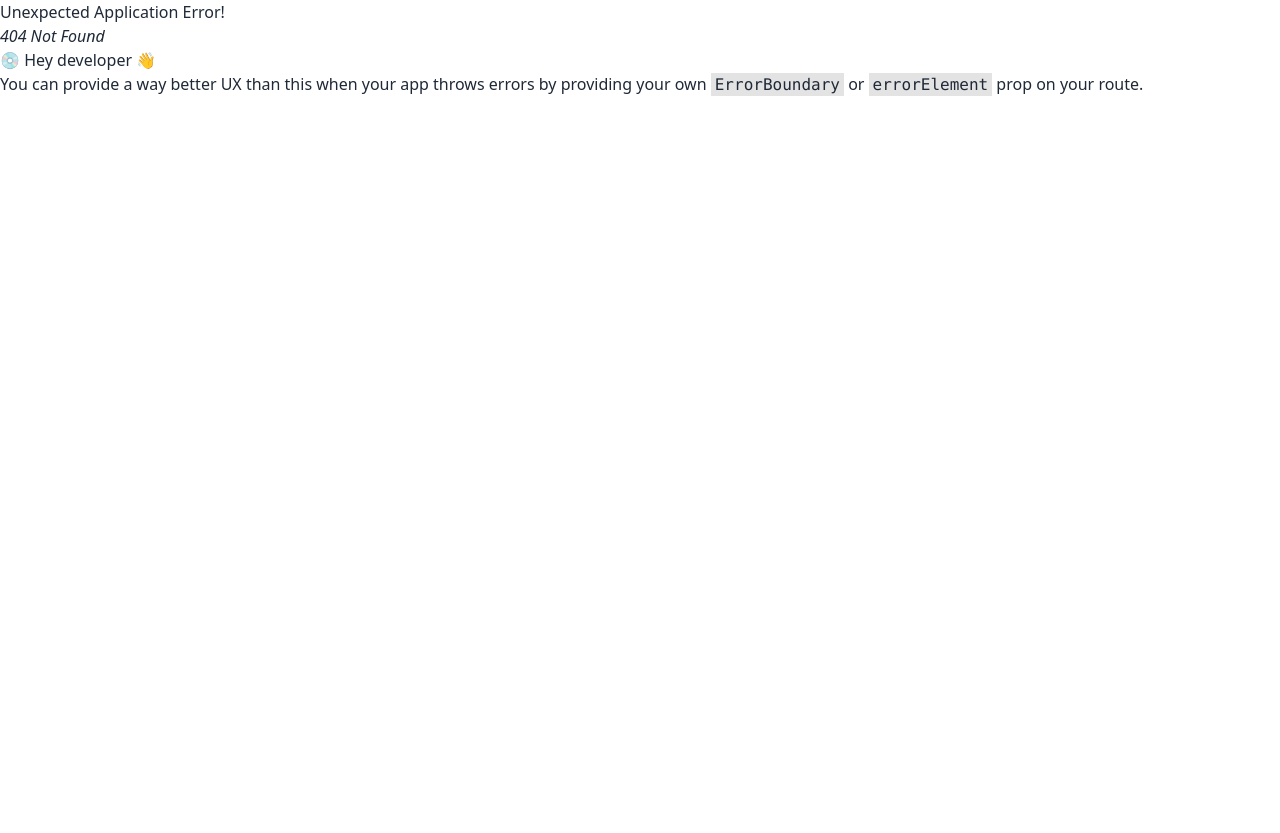
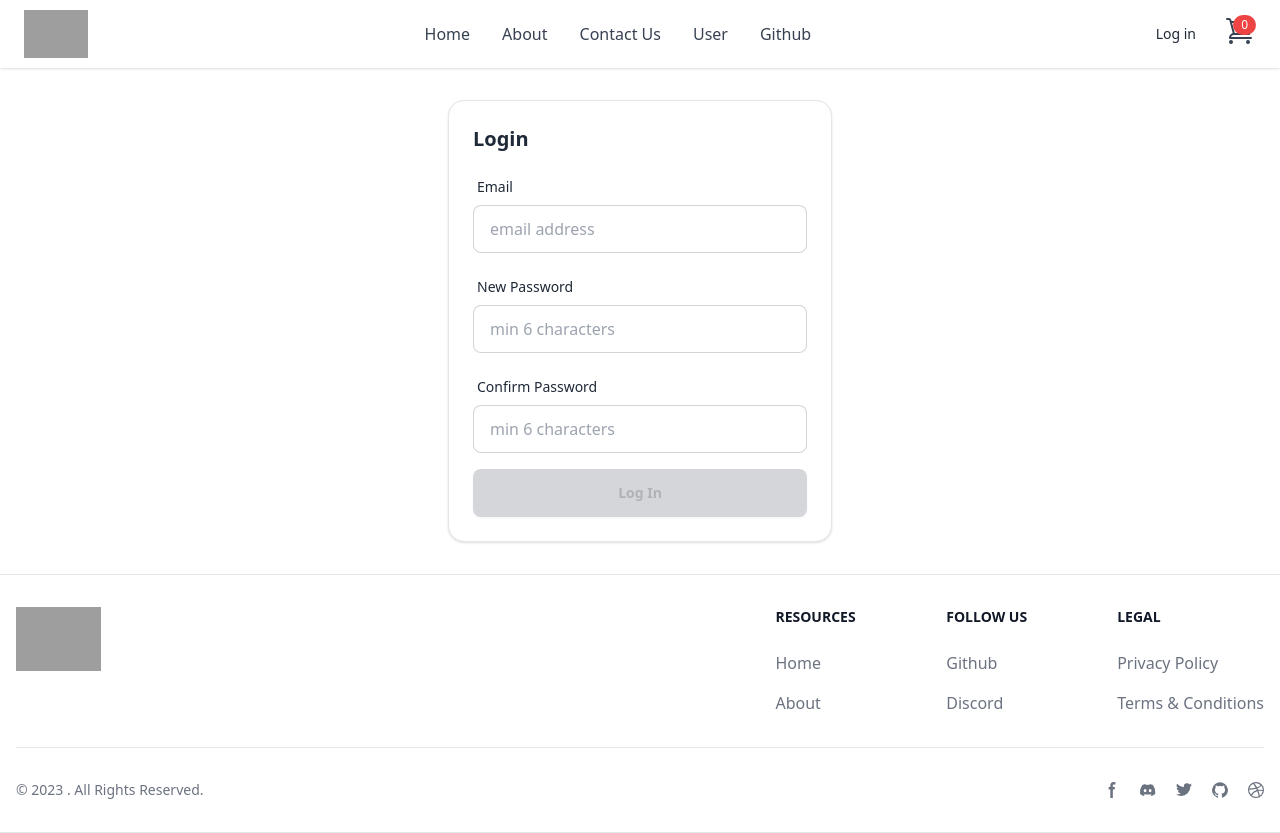
Before and after one commit to karanvir-7/React, a React (Create React App) app: page /register in a window 1280 px wide. Before the commit this address had no page. Before the commit the page ends 800 px from the top, so only its background shows below. Built offline with nearby package versions, Linux system fonts and the light colour scheme; grey boxes are pictures that could not be loaded.

Commit message:
Authentication Added: Login and Register Component

```diff
--- a/package.json
+++ b/package.json
@@ -14,6 +14,7 @@
     "@types/react": "^19.1.12",
     "@types/react-dom": "^19.1.9",
     "axios": "^1.11.0",
+    "firebase": "^12.6.0",
     "react": "^19.1.1",
     "react-dom": "^19.1.1",
     "react-redux": "^9.2.0",
--- a/src/components/Header/Header.tsx
+++ b/src/components/Header/Header.tsx
@@ -20,7 +20,7 @@ export default function Header() {
           </Link>
           <div className="flex items-center lg:order-2">
             <Link
-              to="#"
+              to="/login"
               className="text-gray-800 hover:bg-gray-50 focus:ring-4 focus:ring-gray-300 font-medium rounded-lg text-sm px-4 lg:px-5 py-2 lg:py-2.5 mr-2 focus:outline-none"
             >
               Log in
--- /dev/null
+++ b/src/pages/Authentication/LogIn/LogIn.tsx
@@ -0,0 +1,116 @@
+import React, { useState } from "react";
+import { Link } from "react-router-dom";
+
+const LogIn: React.FC = () => {
+  const [values, setValues] = useState({ email: "", password: "" });
+  const [touched, setTouched] = useState({ email: false, password: false });
+
+  const emailValid =
+    /^[^\s@]+@[^\s@]+\.[^\s@]+$/.test(values.email) || values.email === "";
+  const passwordValid = values.password.length >= 6 || values.password === "";
+
+  const canSubmit = () =>
+    values.email && values.password && emailValid && passwordValid;
+
+  function handleChange(e: React.FocusEvent<HTMLInputElement>): void {
+    const { name, value } = e.target; //e.target is the DOM element that triggered the event (input field)
+    setValues((prev) => ({ ...prev, [name]: value }));
+  }
+
+  function handleBlur(e: React.FocusEvent<HTMLInputElement>): void {
+    const { name } = e.target; //e.target is the DOM element that triggered the event (input field)
+    setTouched((prev) => ({ ...prev, [name]: true }));
+  }
+
+  async function handleSubmit(
+    e: React.FormEvent<HTMLFormElement>
+  ): Promise<void> {
+    e.preventDefault();
+    if (!canSubmit) return;
+    console.log(values);
+  }
+
+  return (
+    <div className="flex justify-center p-8">
+      <form
+        onSubmit={handleSubmit}
+        className="card w-96 bg-base-100 shadow border border-base-300 p-6 space-y-4"
+        noValidate
+      >
+        <h2 className="card-title">Login</h2>
+
+        <div className="form-control">
+          <label className="label">
+            <span className="label-text">Email</span>
+          </label>
+          <input
+            name="email"
+            type="email"
+            placeholder="email address"
+            className="input input-bordered"
+            value={values.email}
+            onChange={handleChange}
+            onBlur={handleBlur} // this will handle for touch will emit when we lose focus from input field
+            autoComplete="email"
+            required
+          />
+          {!emailValid && touched.email && (
+            <p className="text-xs text-red-500 mt-1">Invalid email format.</p>
+          )}
+        </div>
+
+        <div className="form-control">
+          <label className="label">
+            <span className="label-text">Password</span>
+          </label>
+          <input
+            name="password"
+            type="password"
+            placeholder="min 6 characters"
+            className="input input-bordered"
+            value={values.password}
+            onChange={handleChange}
+            onBlur={handleBlur}
+            autoComplete="current-password"
+            required
+          />
+          {!passwordValid && touched.password && (
+            <p className="text-xs text-red-500 mt-1">
+              Password must be at least 6 characters.
+            </p>
+          )}
+        </div>
+
+        <button
+          type="submit"
+          className="btn btn-primary w-full"
+          disabled={!canSubmit()}
+        >
+          Log In
+        </button>
+
+        <div className="p-2 justify-center">
+          Not registered yet?
+          <Link
+            to="/register"
+            className="text-red-800 pl-2"
+          >
+            Register
+          </Link>
+        </div>
+      </form>
+    </div>
+  );
+};
+
+export default LogIn;
+
+// In React, a SyntheticEvent is React’s wrapper around the browser’s native event. Key points:
+
+// Provides a consistent cross‑browser API (same properties in all browsers).
+// Pooled for performance (won’t persist after the handler finishes unless you call event.persist()) in older React; in modern React pooling is removed but concept remains.
+// Has the same interface as the native event (e.target, e.currentTarget, etc.) plus React-specific typing.
+// You still interact with DOM elements, but through this normalized event object.
+
+// e.preventDefault();   // Stop default browser action
+// e.stopPropagation();  // Stop event bubbling to parent
--- /dev/null
+++ b/src/pages/Authentication/Register/Register.tsx
@@ -0,0 +1,141 @@
+import React, { useState } from "react";
+
+const LogIn: React.FC = () => {
+  const [values, setValues] = useState({ email: "", newPassword: "", confirmPassword: "" });
+  const [touched, setTouched] = useState({ email: false, newPassword: false, confirmPassword: false });
+
+  const emailValid =
+    /^[^\s@]+@[^\s@]+\.[^\s@]+$/.test(values.email) || values.email === "";
+  const passwordValid = values.newPassword.length >= 6 || values.newPassword === "";
+  const confirmPasswordValid = values.confirmPassword === values.newPassword ;
+
+  const canSubmit = () =>
+    values.email &&
+    values.newPassword &&
+    values.confirmPassword &&
+    emailValid &&
+    passwordValid &&
+    confirmPasswordValid
+
+  function handleChange(
+    e: React.FocusEvent<HTMLInputElement>
+  ): void {
+    const { name, value } = e.target; //e.target is the DOM element that triggered the event (input field)
+    setValues((prev) => ({ ...prev, [name]: value }));
+  }
+
+  function handleBlur(
+    e: React.FocusEvent<HTMLInputElement>
+  ): void {
+    const { name } = e.target; //e.target is the DOM element that triggered the event (input field)
+    setTouched((prev) => ({ ...prev, [name]: true }));
+  }
+
+  async function handleSubmit(
+    e: React.FormEvent<HTMLFormElement>
+  ): Promise<void> {
+    e.preventDefault();
+    if (!canSubmit) return;
+    console.log(values)
+  }
+
+  return (
+    <div className="flex justify-center p-8">
+      <form
+        onSubmit={handleSubmit}
+        className="card w-96 bg-base-100 shadow border border-base-300 p-6 space-y-4"
+        noValidate
+      >
+        <h2 className="card-title">Login</h2>
+
+        <div className="form-control">
+          <label className="label">
+            <span className="label-text">Email</span>
+          </label>
+            <input
+              name="email"
+              type="email"
+              placeholder="email address"
+              className="input input-bordered"
+              value={values.email}
+              onChange={handleChange}
+              onBlur={handleBlur} // this will handle for touch will emit when we lose focus from input field
+              autoComplete="email"
+              required
+            />
+          {!emailValid && touched.email && (
+            <p className="text-xs text-red-500 mt-1">
+              Invalid email format.
+            </p>
+          )}
+        </div>
+
+        <div className="form-control">
+          <label className="label">
+            <span className="label-text">New Password</span>
+          </label>
+            <input
+              name="password"
+              type="password"
+              placeholder="min 6 characters"
+              className="input input-bordered"
+              value={values.newPassword}
+              onChange={handleChange}
+              onBlur={handleBlur}
+              autoComplete="new-password"
+              required
+            />
+          {!passwordValid && touched.newPassword && (
+            <p className="text-xs text-red-500 mt-1">
+              Password must be at least 6 characters.
+            </p>
+          )}
+        </div>
+
+
+        <div className="form-control">
+          <label className="label">
+            <span className="label-text">Confirm Password</span>
+          </label>
+            <input
+              name="confirmPassword"
+              type="password"
+              placeholder="min 6 characters"
+              className="input input-bordered"
+              value={values.confirmPassword}
+              onChange={handleChange}
+              onBlur={handleBlur}
+              autoComplete="confirm-password"
+              required
+            />
+          {!confirmPasswordValid && touched.confirmPassword && (
+            <p className="text-xs text-red-500 mt-1">
+              Passwords do not match.
+            </p>
+          )}
+        </div>
+
+        <button
+          type="submit"
+          className="btn btn-primary w-full"
+          disabled={!canSubmit()}
+        >
+            Log In
+        </button>
+      </form>
+    </div>
+  );
+};
+
+export default LogIn;
+
+// In React, a SyntheticEvent is React’s wrapper around the browser’s native event. Key points:
+
+// Provides a consistent cross‑browser API (same properties in all browsers).
+// Pooled for performance (won’t persist after the handler finishes unless you call event.persist()) in older React; in modern React pooling is removed but concept remains.
+// Has the same interface as the native event (e.target, e.currentTarget, etc.) plus React-specific typing.
+// You still interact with DOM elements, but through this normalized event object.
+
+
+// e.preventDefault();   // Stop default browser action
+// e.stopPropagation();  // Stop event bubbling to parent
--- /dev/null
+++ b/src/shared/config/firebase.ts
@@ -0,0 +1,24 @@
+// Import the functions you need from the SDKs you need
+import { initializeApp } from "firebase/app";
+import { getAuth } from "firebase/auth";
+import { getAnalytics } from "firebase/analytics";
+// TODO: Add SDKs for Firebase products that you want to use
+// https://firebase.google.com/docs/web/setup#available-libraries
+
+// Your web app's Firebase configuration
+// For Firebase JS SDK v7.20.0 and later, measurementId is optional
+const firebaseConfig = {
+  apiKey: "AIzaSyDILexPR7PmFlfvfDCNuCZ1Pq69bRVgBNU",
+  authDomain: "ecommerce-1588e.firebaseapp.com",
+  projectId: "ecommerce-1588e",
+  storageBucket: "ecommerce-1588e.firebasestorage.app",
+  messagingSenderId: "935580048842",
+  appId: "1:935580048842:web:df95341793df744068c333",
+  measurementId: "G-33QTDGYCS7"
+};
+
+// Initialize Firebase
+const app = initializeApp(firebaseConfig);
+
+export const auth = getAuth()
+export default app;
```
Also changed, not shown: src/Router.tsx (+10 -0 lines), 1 other file (tests, documents, lock files or other folders).
